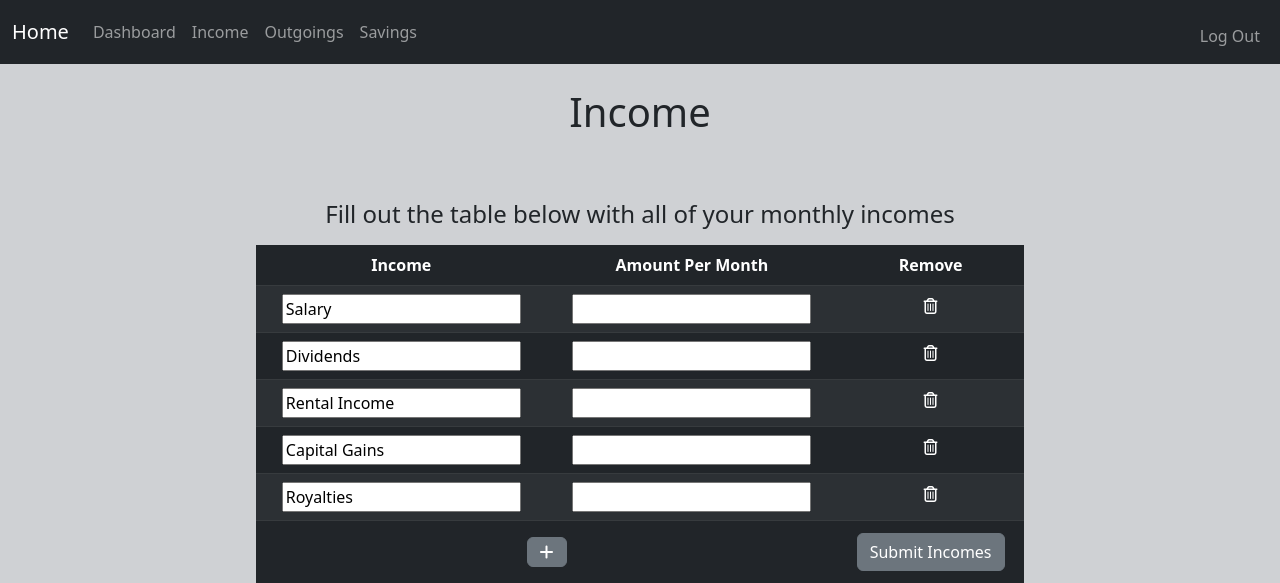
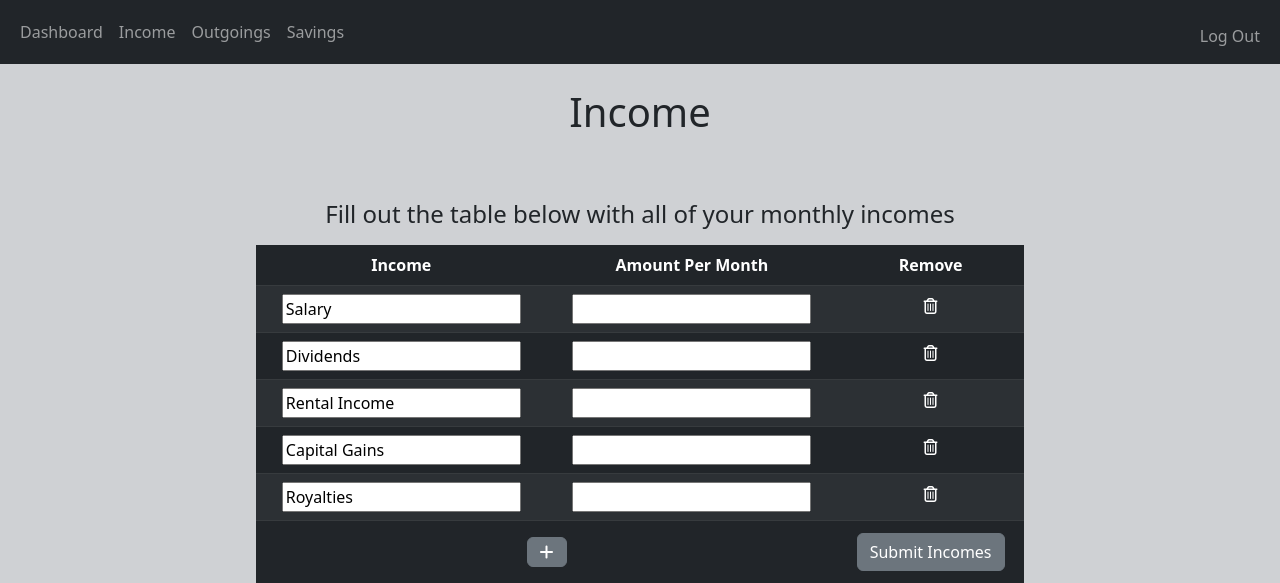
Before and after one commit to coolusername244/budget, a Flask app: page /income in a window 1280 px wide. Shown: the top 583 px of the page. Run offline with Flask 2, Linux system fonts and the light colour scheme; the visitor is signed in with stand-in values (Sample User, id 1); data comes from the database, SQL or seed files in the repository; data that the repository does not hold is empty; some libraries are stand-ins or nearby versions.

```diff
--- a/templates/navbar.html
+++ b/templates/navbar.html
@@ -1,6 +1,5 @@
 <nav class="navbar navbar-expand-lg navbar-dark bg-dark">
     <div class="container-fluid">
-        <a class="navbar-brand" href="/">Home</a>
         <button class="navbar-toggler" type="button" data-bs-toggle="collapse" data-bs-target="#navbarNav" aria-controls="navbarNav" aria-expanded="false" aria-label="Toggle navigation">
         <span class="navbar-toggler-icon"></span>
         </button>
```
